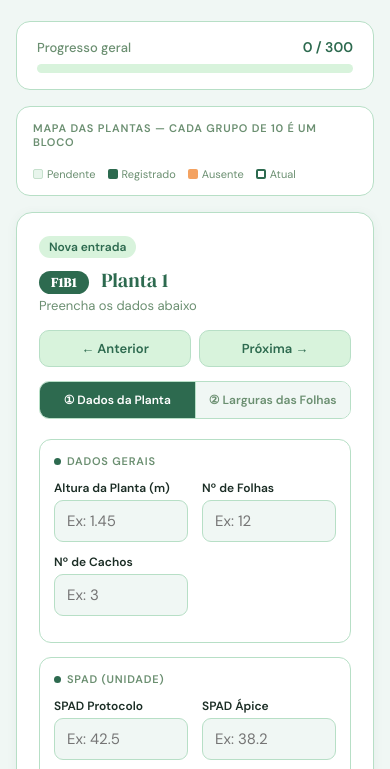
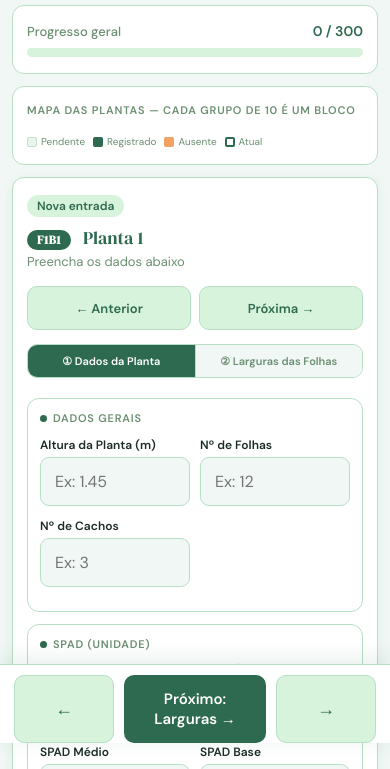
Before and after one commit to TD3wer/Estufa, a website: page public/index.html in a window 390 px wide. Shown: the part 101-870 px from the top of the page. Drawn offline with Linux system fonts and the light colour scheme; no server answers.

Commit message:
Add mobile responsiveness and input enhancements for better usability

```diff
--- a/public/index.html
+++ b/public/index.html
@@ -213,6 +213,102 @@
   /* Painel de etapa */
   .painel { display:none; }
   .painel.visivel { display:block; }
+
+  /* ═══════════════════════════════════════
+     RESPONSIVIDADE MOBILE
+     ═══════════════════════════════════════ */
+
+  /* Impede zoom automático no iOS ao focar input (font-size mínimo 16px) */
+  @media (max-width: 600px) {
+    input[type=number] {
+      font-size: 16px;
+      padding: 13px 14px;
+    }
+
+    body {
+      padding: 16px 12px 100px;
+    }
+
+    header h1 { font-size: 22px; }
+    header p  { font-size: 12px; }
+
+    /* Cards com menos padding */
+    .card,
+    .progresso-wrap,
+    .grid-wrap {
+      padding: 16px 14px;
+      border-radius: 12px;
+      margin-bottom: 12px;
+    }
+
+    /* Título da planta atual */
+    .card-titulo { font-size: 18px; }
+    .rotulo-pill { font-size: 12px; padding: 2px 10px; }
+
+    /* Etapas — texto mais curto em telas pequenas */
+    .etapa-btn { font-size: 11px; padding: 9px 4px; }
+
+    /* Grids: 2 colunas colapsam para 1 em tela muito pequena */
+    .grid-2 { grid-template-columns: 1fr 1fr; gap: 0 10px; }
+    .grid-3 { grid-template-columns: 1fr 1fr; gap: 0 10px; }
+
+    /* Seções com menos padding */
+    .secao { padding: 12px; margin-bottom: 12px; }
+
+    /* Botões maiores para toque */
+    button { padding: 14px 12px; font-size: 14px; min-height: 48px; }
+    .nav-row button { padding: 12px 8px; font-size: 13px; min-height: 44px; }
+    .btn-perigo { min-height: 44px; }
+
+    /* Mapa de plantas: dots ligeiramente maiores para toque */
+    .dot {
+      width: 15px;
+      height: 15px;
+      border-radius: 4px;
+    }
+    .blocos-wrap { gap: 4px; }
+    .bloco-group { gap: 3px; }
+
+    /* Grid de folhas: 3 colunas em vez de auto-fill */
+    .folhas-grid {
+      grid-template-columns: repeat(3, 1fr);
+      gap: 8px;
+    }
+    .folha-campo input { font-size: 16px; padding: 10px 8px; }
+
+    /* Preview de área foliar */
+    .area-preview-valor { font-size: 26px; }
+
+    /* Progresso folhas — quebra em 2 linhas se necessário */
+    .progresso-folhas { flex-wrap: wrap; font-size: 12px; }
+
+    /* Formula hint — esconde em mobile para não poluir */
+    .formula-hint { font-size: 10px; }
+
+    /* Toast mais largo */
+    .toast { width: 90%; text-align: center; font-size: 13px; padding: 10px 16px; }
+
+    /* Legenda do mapa */
+    .legenda { gap: 8px; }
+    .leg-item { font-size: 10px; }
+  }
+
+  /* Telas muito pequenas (< 380px): grids para 1 coluna */
+  @media (max-width: 380px) {
+    .grid-2 { grid-template-columns: 1fr; }
+    .grid-3 { grid-template-columns: 1fr 1fr; }
+    .folhas-grid { grid-template-columns: repeat(2, 1fr); }
+    .dot { width: 13px; height: 13px; }
+    .bloco-group { gap: 2px; }
+    .blocos-wrap { gap: 3px; }
+    .etapa-btn { font-size: 10px; }
+  }
+
+  /* Tablets (601–900px): layout confortável, sem grandes mudanças */
+  @media (min-width: 601px) and (max-width: 900px) {
+    .grid-3 { grid-template-columns: 1fr 1fr 1fr; }
+    .folhas-grid { grid-template-columns: repeat(4, 1fr); }
+  }
 </style>
 </head>
 <body>
@@ -756,6 +852,82 @@ document.addEventListener('keydown', e => {
   else salvar();
 });
 
+// ── Mobile: inputmode decimal garante teclado numérico com ponto/vírgula no iOS/Android
+document.querySelectorAll('input[type=number]').forEach(inp => {
+  inp.setAttribute('inputmode', 'decimal');
+});
+
+// ── Mobile: barra de ação fixa no rodapé
+function criarBarraMobile() {
+  if (window.innerWidth > 600) return;
+  if (document.getElementById('barra-mobile')) return;
+
+  const barra = document.createElement('div');
+  barra.id = 'barra-mobile';
+  barra.style.cssText = [
+    'position:fixed', 'bottom:0', 'left:0', 'right:0',
+    'background:#fff',
+    'border-top:1.5px solid #B7DFC6',
+    'padding:10px 14px env(safe-area-inset-bottom, 12px)',
+    'display:flex', 'gap:10px',
+    'z-index:200',
+    'box-shadow:0 -4px 20px rgba(45,106,79,0.12)'
+  ].join(';');
+
+  const estilo = (extra) => [
+    'font-family:DM Sans,sans-serif', 'font-weight:600',
+    'border-radius:10px', 'min-height:50px', 'cursor:pointer', extra
+  ].join(';');
+
+  const btnAnt = document.createElement('button');
+  btnAnt.textContent = '←';
+  btnAnt.setAttribute('aria-label', 'Planta anterior');
+  btnAnt.style.cssText = estilo('flex:0 0 52px;font-size:18px;background:#D8F3DC;color:#2D6A4F;border:1.5px solid #B7DFC6;');
+  btnAnt.onclick = navAnterior;
+
+  const btnAcao = document.createElement('button');
+  btnAcao.id = 'btn-mobile-acao';
+  btnAcao.style.cssText = estilo('flex:1;font-size:15px;background:#2D6A4F;color:#fff;border:none;');
+  btnAcao.onclick = () => { if (etapaAtual === 1) irParaEtapa2(); else salvar(); };
+
+  const btnProx = document.createElement('button');
+  btnProx.textContent = '→';
+  btnProx.setAttribute('aria-label', 'Próxima planta');
+  btnProx.style.cssText = estilo('flex:0 0 52px;font-size:18px;background:#D8F3DC;color:#2D6A4F;border:1.5px solid #B7DFC6;');
+  btnProx.onclick = navProxima;
+
+  barra.appendChild(btnAnt);
+  barra.appendChild(btnAcao);
+  barra.appendChild(btnProx);
+  document.body.appendChild(barra);
+
+  atualizarTextoBtnMobile();
+}
+
+function atualizarTextoBtnMobile() {
+  const btn = document.getElementById('btn-mobile-acao');
+  if (!btn) return;
+  btn.textContent = etapaAtual === 1 ? 'Próximo: Larguras →' : 'Salvar Planta ✓';
+}
+
+// Patch em mostrarEtapa para atualizar a barra mobile junto
+const _mostrarEtapa = mostrarEtapa;
+mostrarEtapa = function(n) {
+  _mostrarEtapa(n);
+  atualizarTextoBtnMobile();
+};
+
+// inputmode nos inputs de folhas criados dinamicamente
+const _construirGridFolhas = construirGridFolhas;
+construirGridFolhas = function(qtd) {
+  _construirGridFolhas(qtd);
+  document.querySelectorAll('.folha-campo input').forEach(inp => {
+    inp.setAttribute('inputmode', 'decimal');
+  });
+};
+
+window.addEventListener('load', criarBarraMobile);
+
 init();
 </script>
 </body>
```
